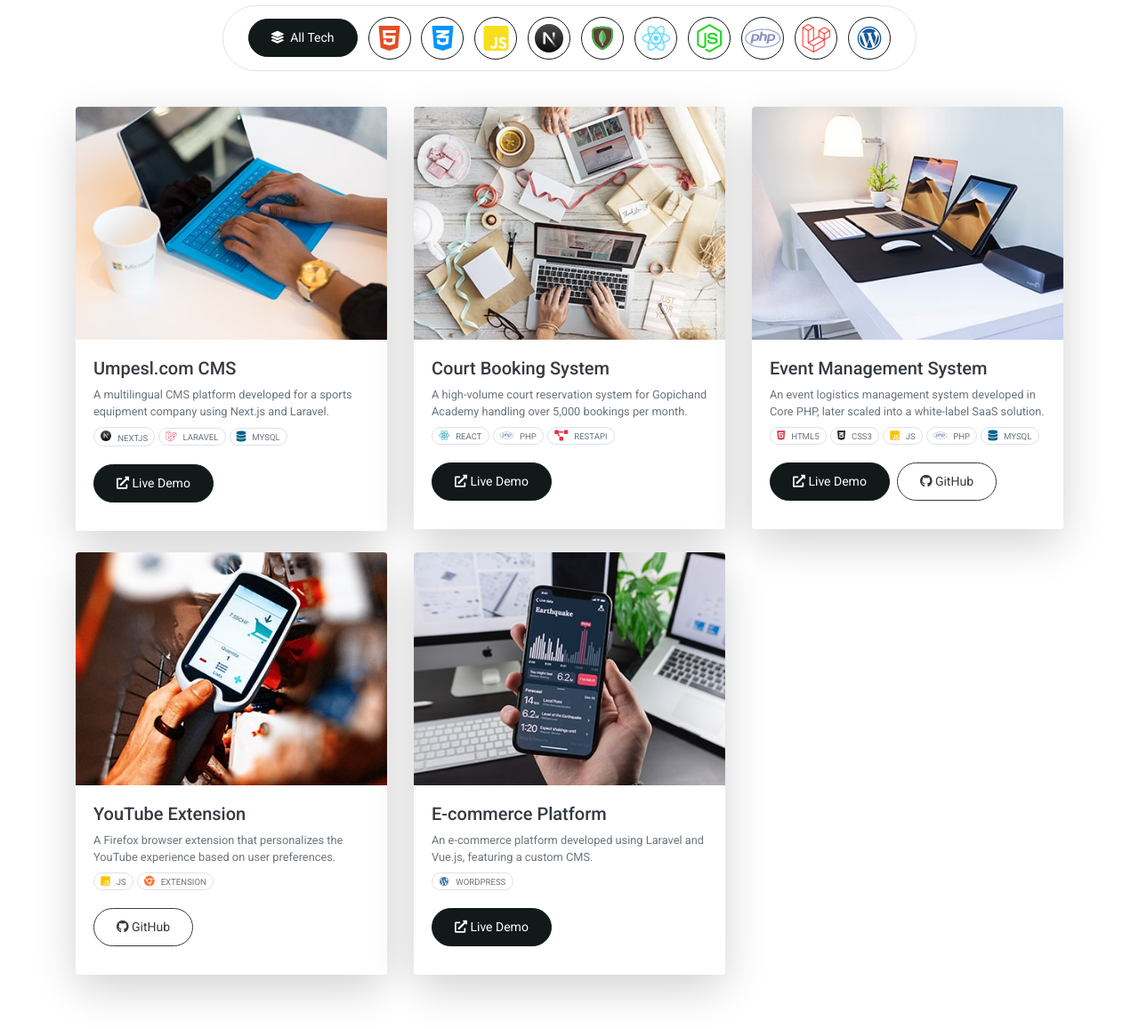
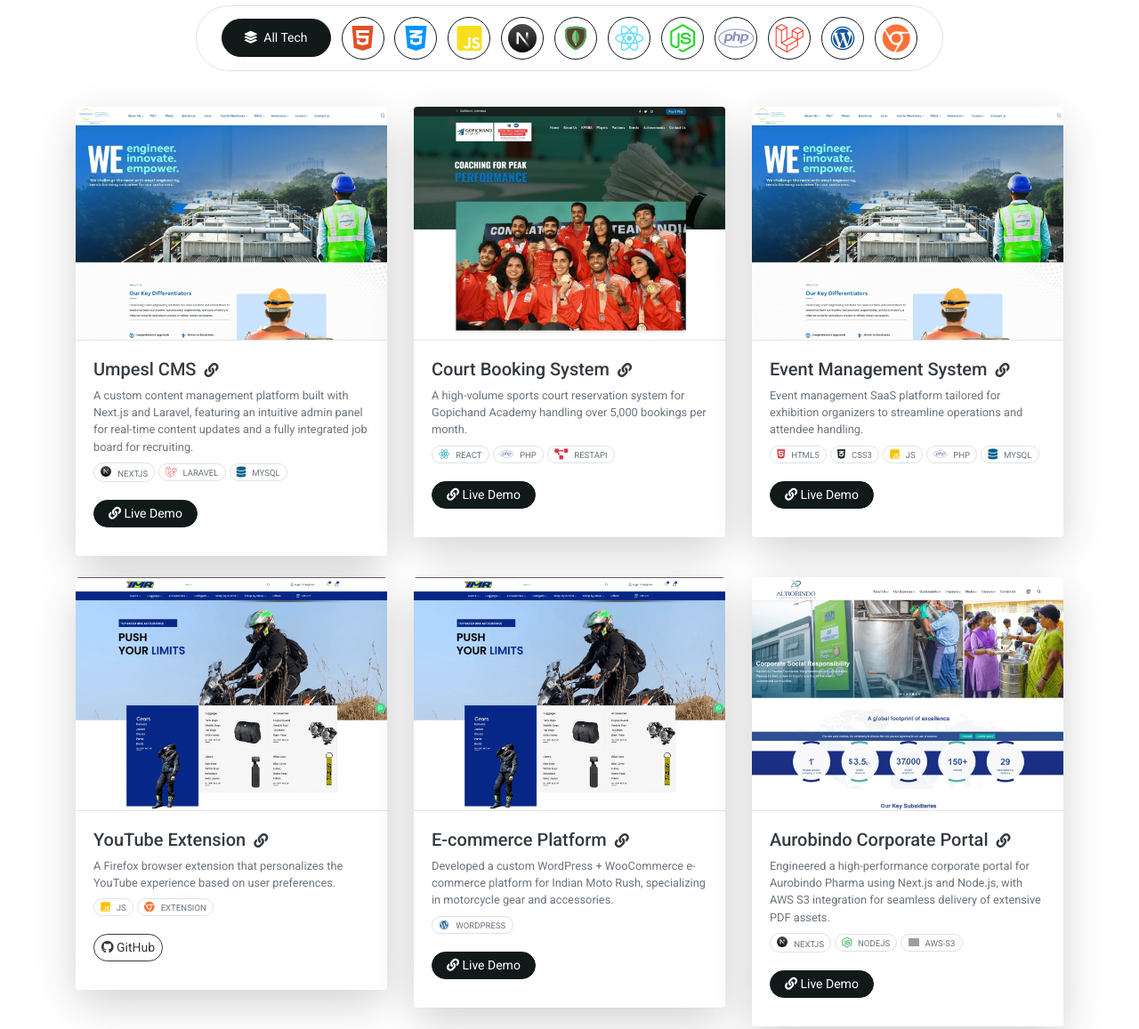
Before and after one commit to Ls6375/portfolio, a plain HTML site: page index.html in a window 1280 px wide. Shown: the part 2540-3697 px from the top of the page at 89% size. Drawn offline with nearby package versions, Linux system fonts and the light colour scheme; grey boxes are pictures that could not be loaded.

Commit message:
Website Design Updated

```diff
--- a/data.json
+++ b/data.json
@@ -2,9 +2,9 @@
   "projects": [
     {
       "id": 1,
-      "title": "Umpesl.com CMS",
-      "description": "A multilingual CMS platform developed for a sports equipment company using Next.js and Laravel.",
-      "image": "img/portfolio-1.jpg",
+      "title": "Umpesl CMS",
+      "description": "A custom content management platform built with Next.js and Laravel, featuring an intuitive admin panel for real-time content updates and a fully integrated job board for recruiting.",
+      "image": "img/project/umpesl.webp",
       "category": "professional",
       "technologies": ["nextjs", "laravel", "mysql"],
       "links": {
@@ -15,8 +15,8 @@
     {
       "id": 2,
       "title": "Court Booking System",
-      "description": "A high-volume court reservation system for Gopichand Academy handling over 5,000 bookings per month.",
-      "image": "img/portfolio-2.jpg",
+      "description": "A high-volume sports court reservation system for Gopichand Academy handling over 5,000 bookings per month.",
+      "image": "img/project/gopichandacademy.webp",
       "category": "professional",
       "technologies": ["react", "php", "restapi"],
       "links": {
@@ -27,13 +27,12 @@
     {
       "id": 3,
       "title": "Event Management System",
-      "description": "An event logistics management system developed in Core PHP, later scaled into a white-label SaaS solution.",
-      "image": "img/portfolio-3.jpg",
+      "description": "Event management SaaS platform tailored for exhibition organizers to streamline operations and attendee handling.",
+      "image": "img/project/umpesl.webp",
       "category": "professional",
       "technologies": ["html5", "css3", "js", "php", "mysql"],
       "links": {
-        "demo": "https://www.umpesl.com",
-        "github": "https://github.com"
+        "demo": "https://www.umpesl.com"
       },
       "isNew": false
     },
@@ -41,7 +40,7 @@
       "id": 4,
       "title": "YouTube Extension",
       "description": "A Firefox browser extension that personalizes the YouTube experience based on user preferences.",
-      "image": "img/portfolio-4.jpg",
+      "image": "img/project/indianmotorush.webp",
       "category": "personal",
       "technologies": ["js", "extension"],
       "links": {
@@ -52,14 +51,26 @@
 		{
 			"id": 5,
 			"title": "E-commerce Platform",
-			"description": "An e-commerce platform developed using Laravel and Vue.js, featuring a custom CMS.",
-			"image": "img/portfolio-6.jpg",
+			"description": "Developed a custom WordPress + WooCommerce e-commerce platform for Indian Moto Rush, specializing in motorcycle gear and accessories.",
+			"image": "img/project/indianmotorush.webp",
 			"category": "professional",
 			"technologies": ["wordpress"],
 			"links": {
 				"demo": "https://indianmotorush.com/"
 			},
 			"isNew": false
+		},
+		{
+			"id": 6,
+			"title": "Aurobindo Corporate Portal",
+			"description": "Engineered a high-performance corporate portal for Aurobindo Pharma using Next.js and Node.js, with AWS S3 integration for seamless delivery of extensive PDF assets.",
+			"image": "img/project/aurobindo.webp",
+			"category": "professional",
+			"technologies": ["nextjs", "nodejs", "aws-s3"],
+			"links": {
+				"demo": "https://www.aurobindo.com"
+			},
+			"isNew": false
 		}
   ]
 }
--- a/index.html
+++ b/index.html
@@ -124,19 +124,25 @@
 						<div class="col-md-6 mb-3">
 							<div class="border rounded p-3 d-flex align-items-center">
 								<i class="fas fa-graduation-cap text-primary fa-lg mr-3"></i>
-								<div><small class="text-secondary">Bachelors of Computer Application</small></div>
+								<div><ul class="text-secondary small pl-3 mb-0">
+									<li>Web Development Post Graduation</li>
+									<li>Bachelors of Computer Application</li>
+								</ul>
+								</div>
 							</div>
 						</div>
 						<div class="col-md-6 mb-3">
 							<div class="border rounded p-3 d-flex align-items-center">
 								<i class="fas fa-briefcase text-primary fa-lg mr-3"></i>
-								<div><small class="text-secondary">1+ Years Experience</small></div>
+								<div><small class="text-secondary">1.5+ Years Experience</small></div>
 							</div>
 						</div>
 						<div class="col-md-6 mb-3">
 							<div class="border rounded p-3 d-flex align-items-center">
 								<i class="fas fa-envelope text-primary fa-lg mr-3"></i>
-								<div><small class="text-secondary">contact@lsdhillon.com</small></div>
+								<div><small class="text-secondary"> <a href="mailto:l.s.dhillon6375@gmail.com" class="text-secondary">
+      l.s.dhillon6375@gmail.com
+    </a></small></div>
 							</div>
 						</div>
 						<div class="col-md-6 mb-3">
@@ -369,7 +375,7 @@
 				</div>
 
 				<div class="col-12 text-center mb-4">
-					<ul class="list-inline bg-white border rounded-pill px-4 py-2 d-inline-block" id="tech-flters">
+					<ul class="list-inline bg-white border rounded-xl  rounded-pill-md px-4 py-2 d-inline-block" id="tech-flters">
 						<!-- All Tech -->
 						<li class="btn btn-sm btn-outline-primary rounded-pill m-1 active" data-filter="*" >
 							<i class="fas fa-layer-group mr-1" title="All Tech"></i> All Tech
@@ -426,6 +432,10 @@
 							<i class="fab fa-wordpress fa-2x"></i>
 						</li>
 
+						<!-- extension -->
+						<li class="btn btn-outline-primary btn-circle rounded-circle d-inline-flex align-items-center justify-content-center p-0 m-1" data-filter=".extension" title="extension">
+							<i class="fab fa-chrome   fa-2x"></i>
+						</li>
 					</ul>
 
 				</div>
--- a/js/portfolio.js
+++ b/js/portfolio.js
@@ -166,6 +166,7 @@ function createProjectCard(project) {
         <img src="${project.image}"
              class="card-img-top img-fluid rounded-top"
              alt="${project.title || ''}">
+						 <hr class="m-0 p-0"/>
         <div class="portfolio-btn rounded-top d-flex align-items-center justify-content-center">
           <a href="./project-detail.html?id=${project.id}">
             <i class="fas fa-eye text-white fa-3x"></i>
@@ -203,27 +204,37 @@ function createProjectCard(project) {
   // Demo and GitHub buttons (only if links exist)
   let demoButton = '';
   let githubButton = '';
+  let detailsButton = '';
   if (project.links) {
     if (project.links.demo) {
       demoButton = `
         <a href="${project.links.demo}" target="_blank" rel="noopener"
-           class="btn btn-sm btn-primary mr-2 mb-2">
-          <i class="fas fa-external-link-alt"></i> Live Demo
+           class="btn btn-sm btn-primary mr-2 mb-2 px-3 py-1">
+          <i class="fas fa-link"></i> Live Demo
         </a>`;
     }
+		if (project.links.details) {
+      detailsButton = `
+        <a href="${project.links.details}" target="_blank" rel="noopener"
+					class="btn btn-sm  btn-outline-dark mr-2 mb-2 px-2 py-1">
+					<i class="fas fa-info-circle"></i> Details
+				</a>`;
+    }
+
     if (project.links.github) {
       githubButton = `
         <a href="${project.links.github}" target="_blank" rel="noopener"
-					class="btn btn-sm btn-outline-dark mr-2 mb-2">
+					class="btn btn-sm  btn-outline-dark mr-2 mb-2  px-2 py-1">
 					<i class="fab fa-github"></i> GitHub
 				</a>`;
     }
   }
-  const footerButtons = (demoButton || githubButton)
+  const footerButtons = (demoButton || githubButton || detailsButton)
     ? `
       <div class="card-footer bg-white border-0 pt-3 pb-4">
         <div class="d-flex flex-wrap align-items-center">
           ${demoButton}
+          ${detailsButton}
           ${githubButton}
         </div>
       </div>`
@@ -235,7 +246,12 @@ function createProjectCard(project) {
       ${imgHtml}
       <div class="card-body pb-0">
         <div class="d-flex flex-wrap justify-content-between">
-          <h5 class="card-title mb-2">${project.title || ''}</h5>
+				<h5 class="card-title mb-2">
+					<a href="${project.links?.demo || '#'}" target="_blank" class=" text-dark">
+					${project.title || ''}
+					<i class="fas fa-link ml-1" style="font-size: 0.8em;"></i>
+					</a>
+				</h5>
           ${newBadge}
         </div>
         ${descHtml}
@@ -266,8 +282,10 @@ function getTechIconClass(tech) {
     restapi:   'fas fa-project-diagram text-danger',
     php:       'fab fa-php',
     mongodb:       'fab fa-mongodb',
-    "extension": 'fab fa-chrome',
+    extension: 'fab fa-chrome',
 		wordpress: 'fab fa-wordpress',
+		"aws-s3": 'fab fa-aws',
+		"aws": 'fab fa-aws ',
   };
   return icons[tech] || 'fas fa-code';
 }
```
Also changed, not shown: css/style.css, img/New Website Blue Mockup Instagram - Laptop.png (added), img/project/aurobindo.webp (added), img/project/gopichandacademy.webp (added), img/project/indianmotorush.webp (added), img/project/umpesl.webp (added), 1 other file.
